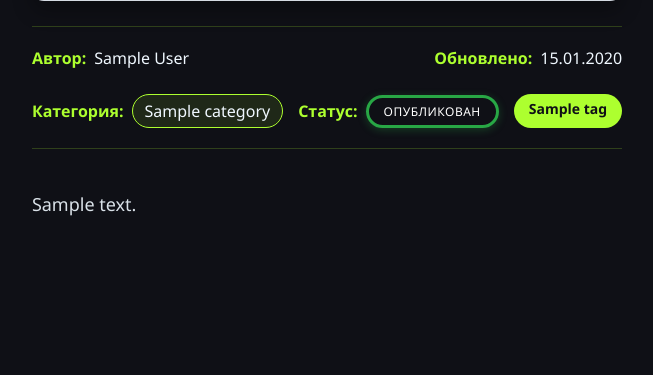
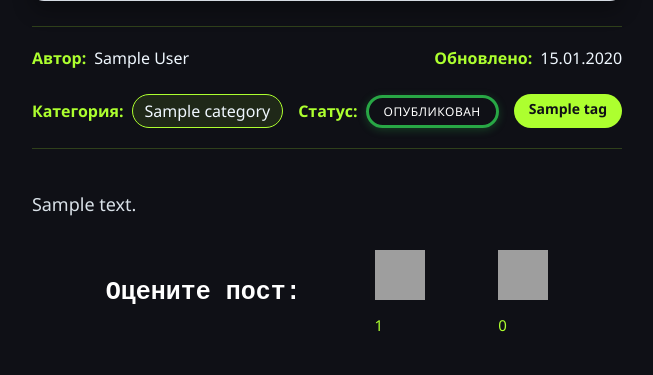
Before and after one commit to Tami555/Coder_Poster, a Django app: a page that uses Coder/posts/templates/posts/one_post_page.html in a window 1280 px wide. Shown: the part 732-1107 px from the top of the page, without its empty margins (313-966 px from the left). Before the commit the page ends 948 px from the top, so only its background shows below. Run offline with Django 4.2, Linux system fonts and the light colour scheme; tables that the repository leaves empty hold one stand-in row (values such as "Sample post"); grey boxes marked "Sample" are stand-in pictures; parts of the project's set-up code (start-up, migrations or seed data) failed here and were passed over; grey boxes are pictures that could not be loaded.

Commit message:
feat/reactions to posts: minimum start; creating a table in the database and displaying

```diff
--- a/Coder/posts/forms.py
+++ b/Coder/posts/forms.py
@@ -9,3 +9,9 @@ class AddPostForm(forms.ModelForm):
     class Meta:
         model = Post
         fields = ['title', 'description', 'image', 'content', 'category', 'tags']
+
+    def clean_tags(self):
+        tags = self.cleaned_data.get('tags')
+        if tags and tags.count() > 5:
+            raise forms.ValidationError("Можно выбрать не более 5 тегов.")
+        return tags
--- a/Coder/posts/models.py
+++ b/Coder/posts/models.py
@@ -53,6 +53,12 @@ class Post(models.Model):
         # maybe_like_posts = (same_category_posts | same_tags_posts).distinct()
         return same_tags_posts.prefetch_related('tags')[:4]
 
+    def get_likes_count(self):
+        return self.user_reactions.filter(reaction_type=Reaction.ReactionType.LIKE).count()
+
+    def get_dislikes_count(self):
+        return self.user_reactions.filter(reaction_type=Reaction.ReactionType.DISLIKE).count()
+
     def save(self, **kwargs):
         self.slug = create_slug_ru_to_eng(self.title)
         return super().save(**kwargs)
@@ -96,3 +102,27 @@ class Tags(models.Model):
     def save(self, **kwargs):
         self.slug = create_slug_ru_to_eng(self.title)
         return super().save(**kwargs)
+
+
+class Reaction(models.Model):
+    class ReactionType(models.IntegerChoices):
+        LIKE = 1, 'лайк'
+        DISLIKE = 0, 'дизлайк'
+
+    user = models.ForeignKey(
+        get_user_model(),
+        on_delete=models.CASCADE,
+        related_name='post_reactions'
+    )
+    post = models.ForeignKey(
+        'Post',
+        on_delete=models.CASCADE,
+        related_name='user_reactions'
+    )
+    reaction_type = models.IntegerField(choices=ReactionType.choices)
+    created_at = models.DateTimeField(auto_now_add=True)
+
+    class Meta:
+        unique_together = ('user', 'post')
+        verbose_name = 'Реакция на пост'
+        verbose_name_plural = 'Реакции на посты'
--- a/Coder/posts/static/posts/css/one_post_page.css
+++ b/Coder/posts/static/posts/css/one_post_page.css
@@ -417,6 +417,34 @@
     }
 }
 
+/* Лайки и Реакции */
+.set-reaction{
+    display: flex;
+    flex-direction: row;
+    align-items: center;
+    justify-content: space-evenly;
+}
+.set-reaction h2{
+    color: white;
+    font-weight: 600;
+    font-family: 'Courier New', Courier, monospace;
+    font-size: 25px;
+}
+.reaction{
+    display: flex;
+    flex-direction: column;
+    gap: 15px;
+}
+.reaction img{
+    width: 50px;
+    height: 50px;
+    cursor: pointer;
+}
+.reaction p{
+    color: #ADFF2F;
+    font-size: 15px;
+}
+
 /* Адаптивность для бейджа статуса */
 @media (max-width: 768px) {
     .status-badge {
--- a/Coder/posts/templates/posts/one_post_page.html
+++ b/Coder/posts/templates/posts/one_post_page.html
@@ -82,6 +82,18 @@
             {{post.content|linebreaks}}
         </div>
 
+        <div class="set-reaction">
+            <h2>Оцените пост:</h2>
+            <div class="reaction">
+                <img src="https://images.icon-icons.com/688/PNG/512/like-thumbs-up-hand-social-media_icon-icons.com_61429.png">
+                <p>{{post.get_likes_count}}</p>
+            </div>
+            <div class="reaction">
+                <img src="https://images.icon-icons.com/688/PNG/512/thumbs-down-hand-social-media-dislike_icon-icons.com_61424.png">
+                <p>{{post.get_dislikes_count}}</p>
+            </div>
+        </div>
+
         {% with maybe_like_posts=post.get_maybe_like_post %}
         {% if maybe_like_posts|length %}
         <h2 class="maybe_like_title">Вам может понравиться: </h2>
--- a/Coder/posts/templates/posts/posts_page.html
+++ b/Coder/posts/templates/posts/posts_page.html
@@ -1,5 +1,6 @@
 {% extends 'base.html' %}
 {% load static %}
+{% load posts_tags %}
 
 {% block headstyle %}
     <link type="text/css" rel="stylesheet" href="{% static 'posts/css/posts_page.css' %}">
@@ -36,6 +37,10 @@
                             </a>
                         {% endfor %}
                     </div>
+                    <div class="likes_block">
+                        <img src="https://images.icon-icons.com/37/PNG/512/like_favorite_heart_3524.png"/>
+                        <p>{% get_pretty_reaction p.get_likes_count %}</p>
+                    </div>
                 </div>
                 </a>
                 {% if p.status == 'blocked'%}
--- a/Coder/posts/templatetags/posts_tags.py
+++ b/Coder/posts/templatetags/posts_tags.py
@@ -1,5 +1,5 @@
 from django import template
-from ..models import Tags, Category
+from ..models import Tags, Category, Reaction
 
 register = template.Library()
 
@@ -16,3 +16,13 @@ def show_menu_block(context):
         'user': request.user,
         'perms': context.get('perms', request.user.get_all_permissions())
     }
+
+
+@register.simple_tag
+def get_pretty_reaction(reaction_count):
+    count = int(reaction_count)
+    if count >= 1000000:
+        return f'{round(count / 1000000, 1)} млн'
+    elif count >= 1000:
+        return f'{round(count / 1000, 1)} тыс'
+    return count
```
Also changed, not shown: Coder/posts/static/posts/css/posts_page.css (+18 -1 lines), Coder/posts/migrations/0010_reaction.py (added).
